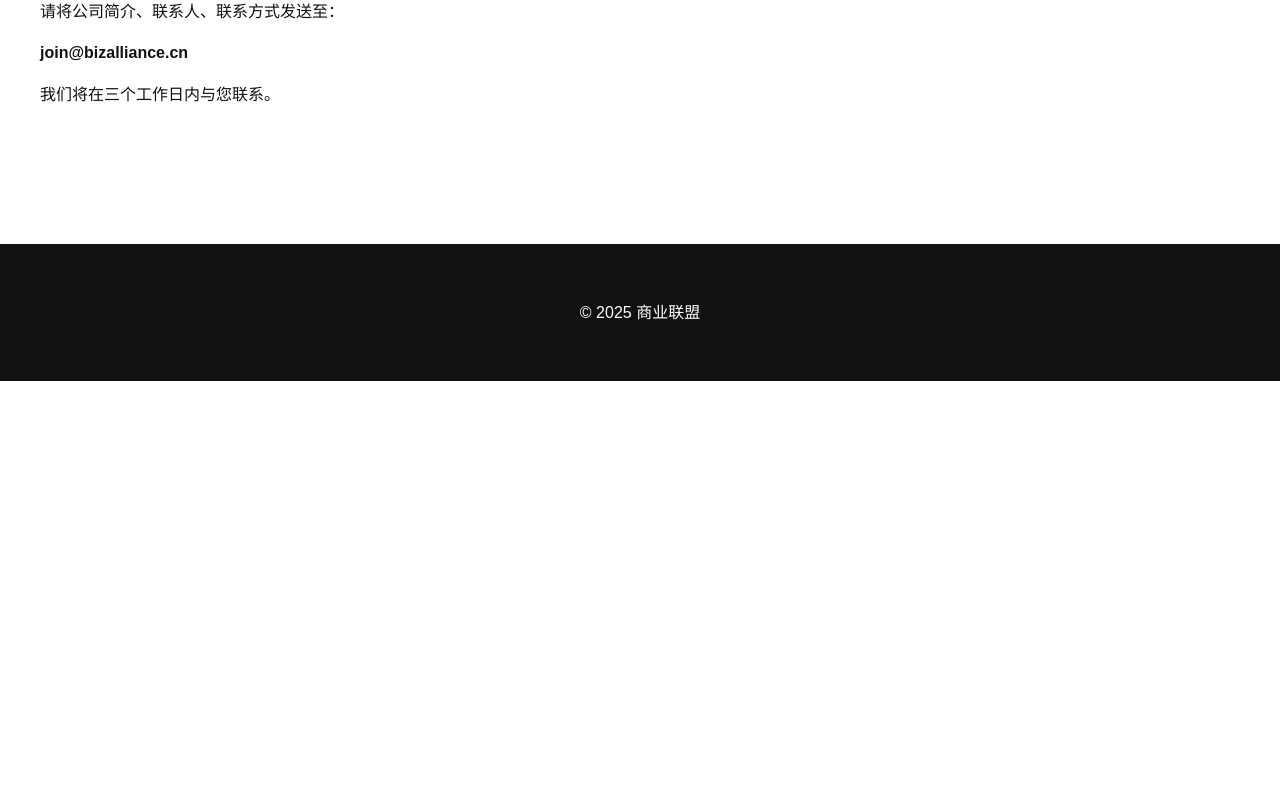
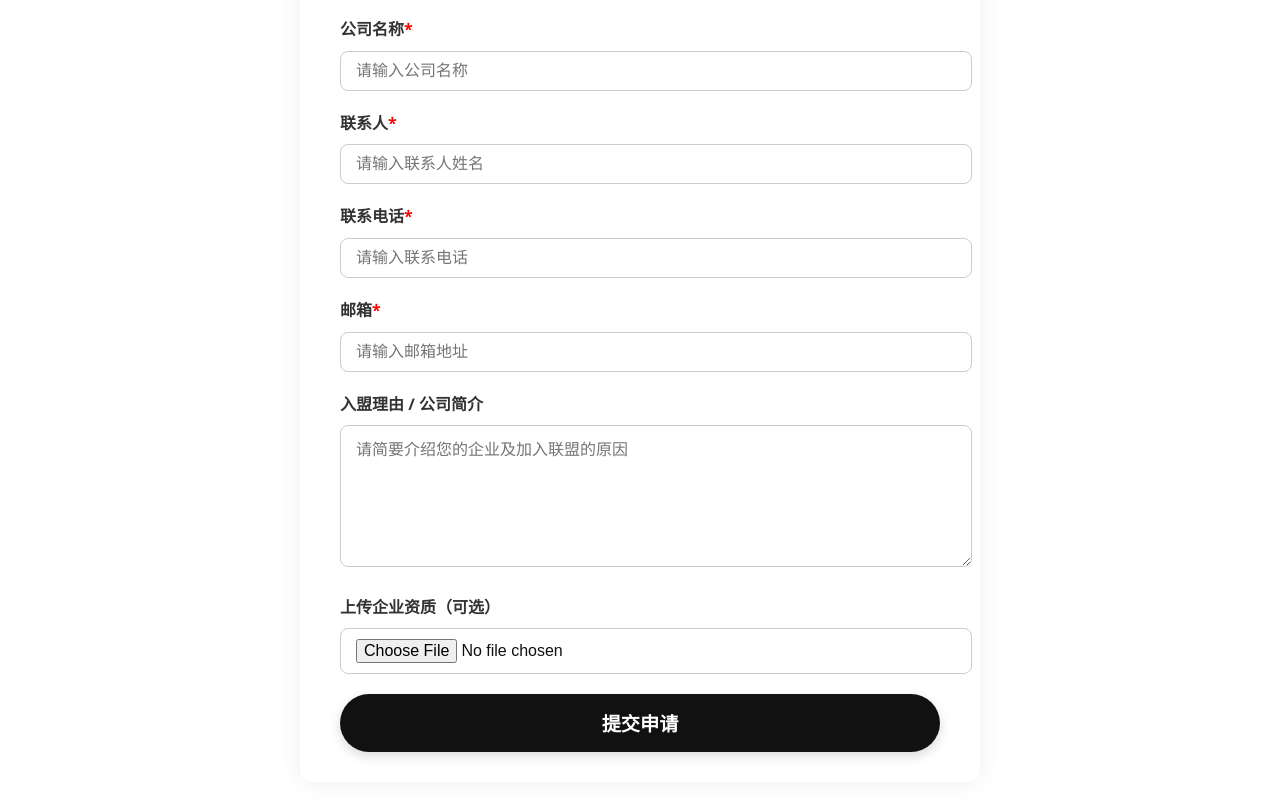
Before and after one commit to nl0902/0613, a plain HTML site: page join.html in a window 1280 px wide. Shown: the part 232-1038 px from the top of the page. Before the commit the page ends 800 px from the top, so only its background shows below. Drawn offline with Linux system fonts and the light colour scheme.

Commit message:
Update join.html

```diff
--- a/join.html
+++ b/join.html
@@ -2,8 +2,79 @@
 <html lang="zh-CN">
 <head>
   <meta charset="UTF-8" />
-  <title>商业联盟 - 加入我们</title>
-  <link rel="stylesheet" href="style.css">
+  <title>加入我们 - 商业联盟</title>
+  <link rel="stylesheet" href="style.css" />
+  <style>
+    main {
+      max-width: 600px;
+      margin: 50px auto;
+      background: #fff;
+      padding: 30px 40px;
+      border-radius: 12px;
+      box-shadow: 0 0 25px rgb(17 17 17 / 0.07);
+      font-family: "Segoe UI", Tahoma, Geneva, Verdana, sans-serif;
+    }
+    h2 {
+      text-align: center;
+      margin-bottom: 30px;
+      font-weight: 700;
+      color: #111;
+    }
+    form label {
+      display: block;
+      margin-bottom: 8px;
+      font-weight: 600;
+      color: #333;
+    }
+    form input[type="text"],
+    form input[type="email"],
+    form input[type="tel"],
+    form textarea,
+    form input[type="file"] {
+      width: 100%;
+      padding: 10px 15px;
+      margin-bottom: 20px;
+      border: 1.5px solid #ccc;
+      border-radius: 8px;
+      font-size: 1rem;
+      transition: border-color 0.3s ease;
+      resize: vertical;
+    }
+    form input[type="text"]:focus,
+    form input[type="email"]:focus,
+    form input[type="tel"]:focus,
+    form textarea:focus,
+    form input[type="file"]:focus {
+      border-color: #111;
+      outline: none;
+    }
+    form textarea {
+      min-height: 120px;
+    }
+    form button {
+      display: block;
+      width: 100%;
+      background-color: #111;
+      color: white;
+      font-weight: 700;
+      font-size: 1.2rem;
+      padding: 15px 0;
+      border: none;
+      border-radius: 30px;
+      cursor: pointer;
+      box-shadow: 0 4px 12px rgb(0 0 0 / 0.15);
+      transition: background-color 0.3s ease;
+    }
+    form button:hover {
+      background-color: #444;
+    }
+    .note {
+      font-size: 0.85rem;
+      color: #666;
+      margin-top: -15px;
+      margin-bottom: 25px;
+    }
+  </style>
 </head>
 <body>
   <header>
@@ -16,14 +87,49 @@
       <a href="join.html">加入我们</a>
     </nav>
   </header>
-  <section>
-    <h2>欢迎加入商业联盟</h2>
-    <p>请将公司简介、联系人、联系方式发送至：</p>
-    <p><strong>join@bizalliance.cn</strong></p>
-    <p>我们将在三个工作日内与您联系。</p>
-  </section>
+
+  <main>
+    <h2>加入我们</h2>
+    <form id="joinForm" action="#" method="post" enctype="multipart/form-data" novalidate>
+      <label for="companyName">公司名称<span style="color:red;">*</span></label>
+      <input type="text" id="companyName" name="companyName" required placeholder="请输入公司名称" />
+
+      <label for="contactPerson">联系人<span style="color:red;">*</span></label>
+      <input type="text" id="contactPerson" name="contactPerson" required placeholder="请输入联系人姓名" />
+
+      <label for="phone">联系电话<span style="color:red;">*</span></label>
+      <input type="tel" id="phone" name="phone" required placeholder="请输入联系电话" pattern="[\d\s\-+()]{7,}" title="请输入有效的电话号码" />
+
+      <label for="email">邮箱<span style="color:red;">*</span></label>
+      <input type="email" id="email" name="email" required placeholder="请输入邮箱地址" />
+
+      <label for="introduction">入盟理由 / 公司简介</label>
+      <textarea id="introduction" name="introduction" placeholder="请简要介绍您的企业及加入联盟的原因"></textarea>
+
+      <label for="fileUpload">上传企业资质（可选）</label>
+      <input type="file" id="fileUpload" name="fileUpload" accept=".pdf,.jpg,.png,.jpeg" />
+
+      <button type="submit">提交申请</button>
+    </form>
+  </main>
+
   <footer>
     <p>&copy; 2025 商业联盟</p>
   </footer>
+
+  <script>
+    // 简单表单验证
+    document.getElementById('joinForm').addEventListener('submit', function(e) {
+      const form = e.target;
+      if (!form.checkValidity()) {
+        e.preventDefault();
+        alert('请填写所有必填项，且确保信息有效。');
+        return false;
+      }
+      alert('您的申请已提交，我们会尽快与您联系！');
+      // 这里可以添加AJAX提交逻辑
+      e.preventDefault();
+    });
+  </script>
 </body>
 </html>
```
